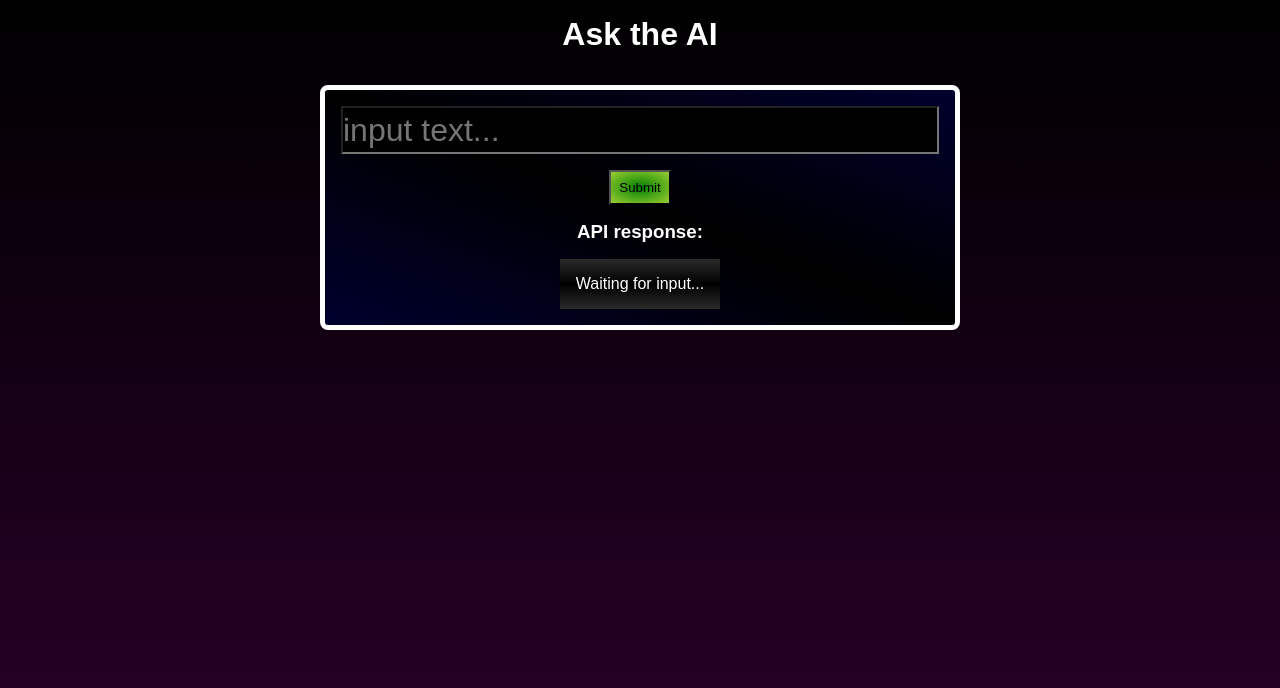
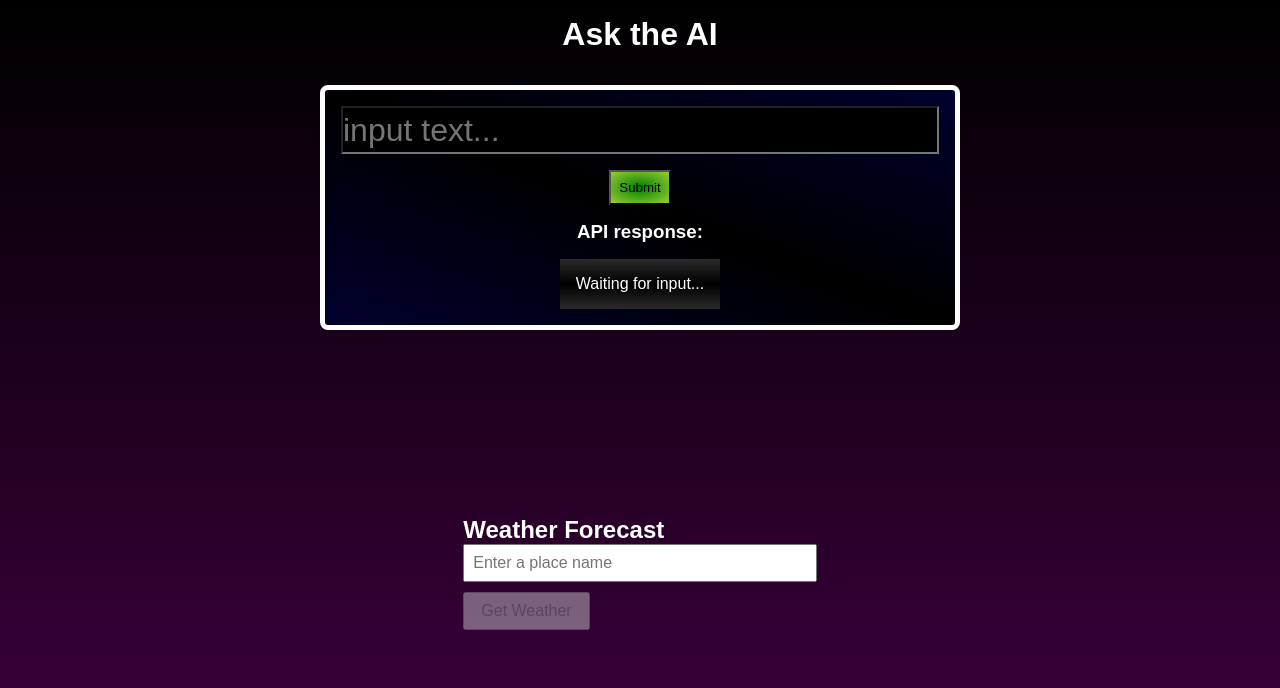
Before and after one commit to hemingus/ai-dashboard, a Next.js app: page / in a window 1280 px wide. Shown: the top 688 px of the page. Built offline with nearby package versions, Linux system fonts and the light colour scheme.

Commit message:
feat:  ✨ add WeatherTest component, and routes to weather api and geocode api

```diff
--- /dev/null
+++ b/src/app/api/geocode/route.ts
@@ -0,0 +1,28 @@
+export async function GET(req: Request) {
+  const { searchParams } = new URL(req.url);
+  const place = searchParams.get("place");
+
+  if (!place) {
+    return new Response("Missing 'place' query parameter", { status: 400 });
+  }
+
+  const response = await fetch(`https://nominatim.openstreetmap.org/search?format=json&q=${encodeURIComponent(place)}`, {
+    headers: {
+      'User-Agent': 'ai-dashboard/1.0 heming.hanevik@gmail.com'
+    }
+  });
+
+  if (!response.ok) {
+    return new Response("Failed to fetch coordinates", { status: 500 });
+  }
+
+  const data = await response.json();
+
+  if (!data.length) {
+    return new Response("No results found", { status: 404 });
+  }
+
+  const { lat, lon, display_name } = data[0];
+
+  return Response.json({ lat, lon, name: display_name });
+}
--- /dev/null
+++ b/src/app/api/weather/route.ts
@@ -0,0 +1,11 @@
+export async function GET() {
+  const res = await fetch('https://api.met.no/weatherapi/locationforecast/2.0/compact?lat=19.91&lon=10.75', {
+    headers: {
+      'User-Agent': 'ai-dashboard/1.0 heming.hanevik@gmail.com'
+    }
+  });
+
+  const data = await res.json();
+
+  return Response.json(data);
+}
--- /dev/null
+++ b/src/app/api/weatherByPlace/route.ts
@@ -0,0 +1,39 @@
+export async function GET(req: Request) {
+  const { searchParams } = new URL(req.url);
+  const place = searchParams.get("place");
+
+  if (!place) {
+    return new Response("Missing 'place' query parameter", { status: 400 });
+  }
+
+  // Step 1: Geocode
+  const geoRes = await fetch(`https://nominatim.openstreetmap.org/search?format=json&q=${encodeURIComponent(place)}`, {
+    headers: { 'User-Agent': 'ai-dashboard/1.0 heming.hanevik@gmail.com' }
+  });
+
+  if (!geoRes.ok) {
+    return new Response("Failed to fetch coordinates", { status: 500 });
+  }
+
+  const geoData = await geoRes.json();
+
+  if (!geoData.length) {
+    return new Response("No results found for place", { status: 404 });
+  }
+
+  const { lat, lon } = geoData[0];
+
+  // Step 2: Fetch weather with lat/lon
+  const weatherRes = await fetch(`https://api.met.no/weatherapi/locationforecast/2.0/compact?lat=${lat}&lon=${lon}`, {
+    headers: { 'User-Agent': 'my-weather-app/1.0 heming.hanevik@gmail.com' }
+  });
+
+  if (!weatherRes.ok) {
+    return new Response("Failed to fetch weather", { status: 500 });
+  }
+
+  const weatherData = await weatherRes.json();
+
+  // Return combined data or just weatherData as needed
+  return Response.json({ place, lat, lon, weather: weatherData });
+}
--- a/src/app/components/OpenAI/OpenAItest.tsx
+++ b/src/app/components/OpenAI/OpenAItest.tsx
@@ -23,7 +23,7 @@ const OpenAItest = () => {
         try {
           const completion = await openai.chat.completions.create({
             model: "gpt-4o",
-            messages: [{ role: "user", content: `${word} (respond like a overexcited teenage girl in max 50 words)` }],
+            messages: [{ role: "user", content: `${word} (respond taking the role of a overexcited teenage girl named Bonnie, use max 50 words)` }],
           });
 
           setApiText(completion.choices[0].message.content || "No response received.");
--- /dev/null
+++ b/src/app/components/Weather/WeatherTest.module.css
@@ -0,0 +1,48 @@
+.container {
+  max-width: 400px;
+  margin: auto;
+  font-family: Arial, sans-serif;
+  color: white;
+}
+
+.input {
+  width: 100%;
+  padding: 8px;
+  font-size: 16px;
+}
+
+.button {
+  margin-top: 10px;
+  padding: 8px 16px;
+  font-size: 16px;
+  cursor: pointer;
+}
+
+.error {
+  color: red;
+  margin-top: 10px;
+}
+
+.card {
+  margin-top: 20px;
+  border: 1px solid white;
+  padding: 16px;
+  border-radius: 8px;
+}
+
+.heading {
+  font-size: 24px;
+  margin: 0;
+}
+
+.row {
+  display: flex;
+  align-items: center;
+  margin-bottom: 10px;
+}
+
+.icon {
+  width: 48px;
+  height: 48px;
+  margin-right: 10px;
+}
--- /dev/null
+++ b/src/app/components/Weather/WeatherTest.tsx
@@ -0,0 +1,84 @@
+'use client';
+
+import { useState } from 'react';
+import styles from './WeatherTest.module.css';
+
+export default function WeatherByPlace() {
+  const [place, setPlace] = useState('');
+  const [weatherData, setWeatherData] = useState<any>(null);
+  const [loading, setLoading] = useState(false);
+  const [error, setError] = useState('');
+
+  async function fetchWeather() {
+    setLoading(true);
+    setError('');
+    setWeatherData(null);
+
+    try {
+      const res = await fetch(`/api/weatherByPlace?place=${encodeURIComponent(place)}`);
+      if (!res.ok) throw new Error(await res.text());
+      const data = await res.json();
+      setWeatherData(data.weather);
+    } catch (err: any) {
+      setError(err.message);
+    } finally {
+      setLoading(false);
+    }
+  }
+
+  function getIconUrl(symbolCode: string) {
+    return `https://api.met.no/images/weathericons/svg/${symbolCode}.svg`;
+  }
+
+  const currentEntry = weatherData?.properties?.timeseries?.[0];
+  const next1Hour = currentEntry?.data?.next_1_hours;
+  const next6Hours = currentEntry?.data?.next_6_hours;
+
+  return (
+    <div className={styles.container}>
+      <h2>Weather Forecast</h2>
+      <input
+        type="text"
+        value={place}
+        placeholder="Enter a place name"
+        onChange={(e) => setPlace(e.target.value)}
+        className={styles.input}
+      />
+      <button
+        onClick={fetchWeather}
+        disabled={loading || !place.trim()}
+        className={styles.button}
+      >
+        {loading ? 'Loading...' : 'Get Weather'}
+      </button>
+
+      {error && <p className={styles.error}>{error}</p>}
+
+      {weatherData && currentEntry && (
+        <div className={styles.card}>
+          <h3>{weatherData.place || place}</h3>
+          <p><strong>Forecast time:</strong> {new Date(currentEntry.time).toLocaleString()}</p>
+
+          <div className={styles.row}>
+            <img
+              src={getIconUrl(next1Hour?.summary.symbol_code || 'clearsky_day')}
+              alt="Weather icon"
+              className={styles.icon}
+            />
+            <p className={styles.heading}>
+              {currentEntry.data.instant.details.air_temperature} °C
+            </p>
+          </div>
+
+          <p><strong>Condition:</strong> {next1Hour?.summary.symbol_code.replace(/_/g, ' ') || 'N/A'}</p>
+          <p><strong>Precipitation (1 hr):</strong> {next1Hour?.details.precipitation_amount ?? 0} mm</p>
+          <p><strong>Precipitation (6 hrs):</strong> {next6Hours?.details.precipitation_amount ?? 0} mm</p>
+          <p><strong>Wind:</strong> {currentEntry.data.instant.details.wind_speed} m/s from {currentEntry.data.instant.details.wind_from_direction}°</p>
+          <p><strong>Humidity:</strong> {currentEntry.data.instant.details.relative_humidity} %</p>
+          <p><strong>Pressure:</strong> {currentEntry.data.instant.details.pressure_at_sea_level} hPa</p>
+          <p><strong>UV Index:</strong> {currentEntry.data.instant.details.ultraviolet_index_clear_sky ?? 'N/A'}</p>
+        </div>
+      )}
+    </div>
+  );
+}
--- a/src/app/page.module.css
+++ b/src/app/page.module.css
@@ -1,6 +1,6 @@
 .page {
   position: relative;
-  background: linear-gradient(white -300%, black, purple 300%);
+  background: linear-gradient(purple -200%, black, purple 200%);
   min-height: 100vh;
   display: flex;
   flex-direction: column;
--- a/src/app/page.tsx
+++ b/src/app/page.tsx
@@ -1,4 +1,5 @@
 import OpenAItest from "./components/OpenAI/OpenAItest";
+import WeatherTest from "./components/Weather/WeatherTest";
 import styles from "./page.module.css";
 
 export default function Home() {
@@ -6,6 +7,7 @@ export default function Home() {
     <div className={styles.page}>
       <h1 className={styles.header}>Ask the AI</h1>
       <OpenAItest />
+      <WeatherTest />
     </div>
   );
 }
```
